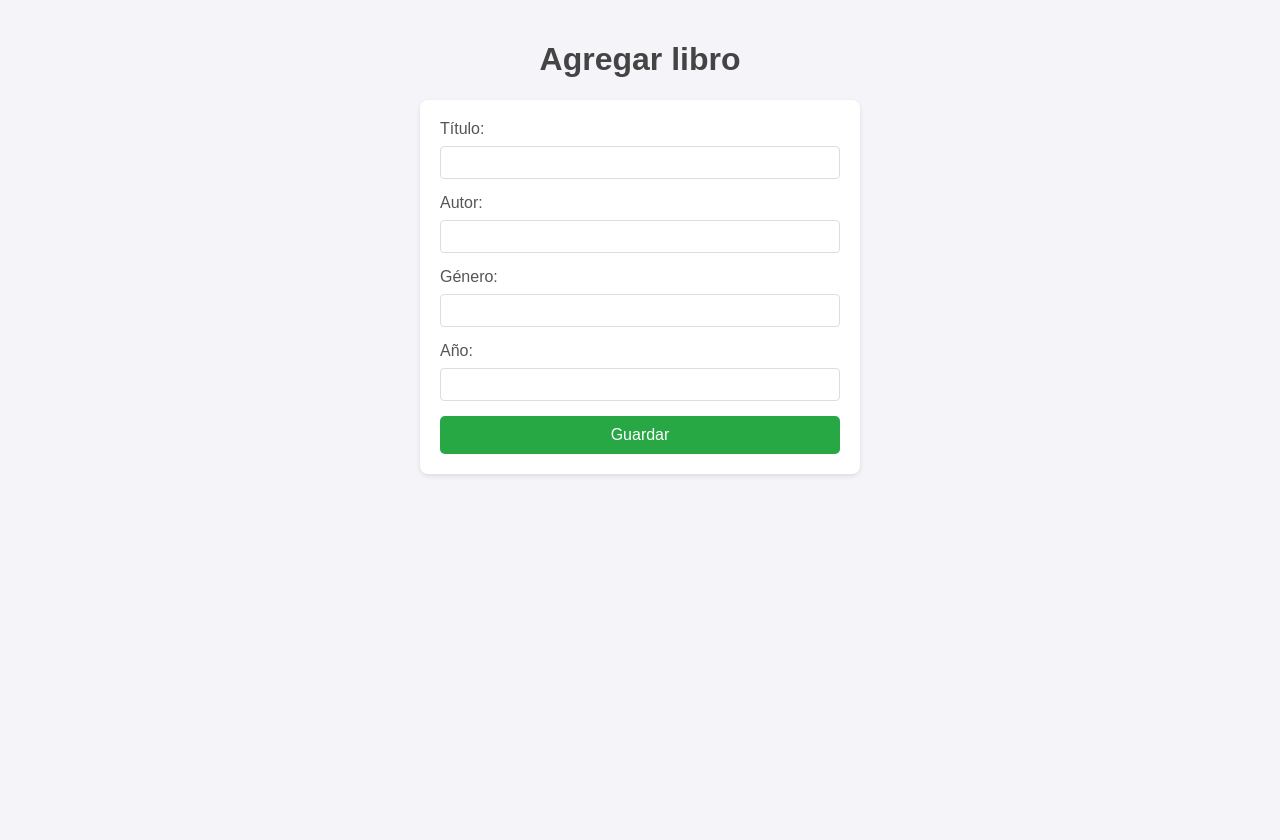
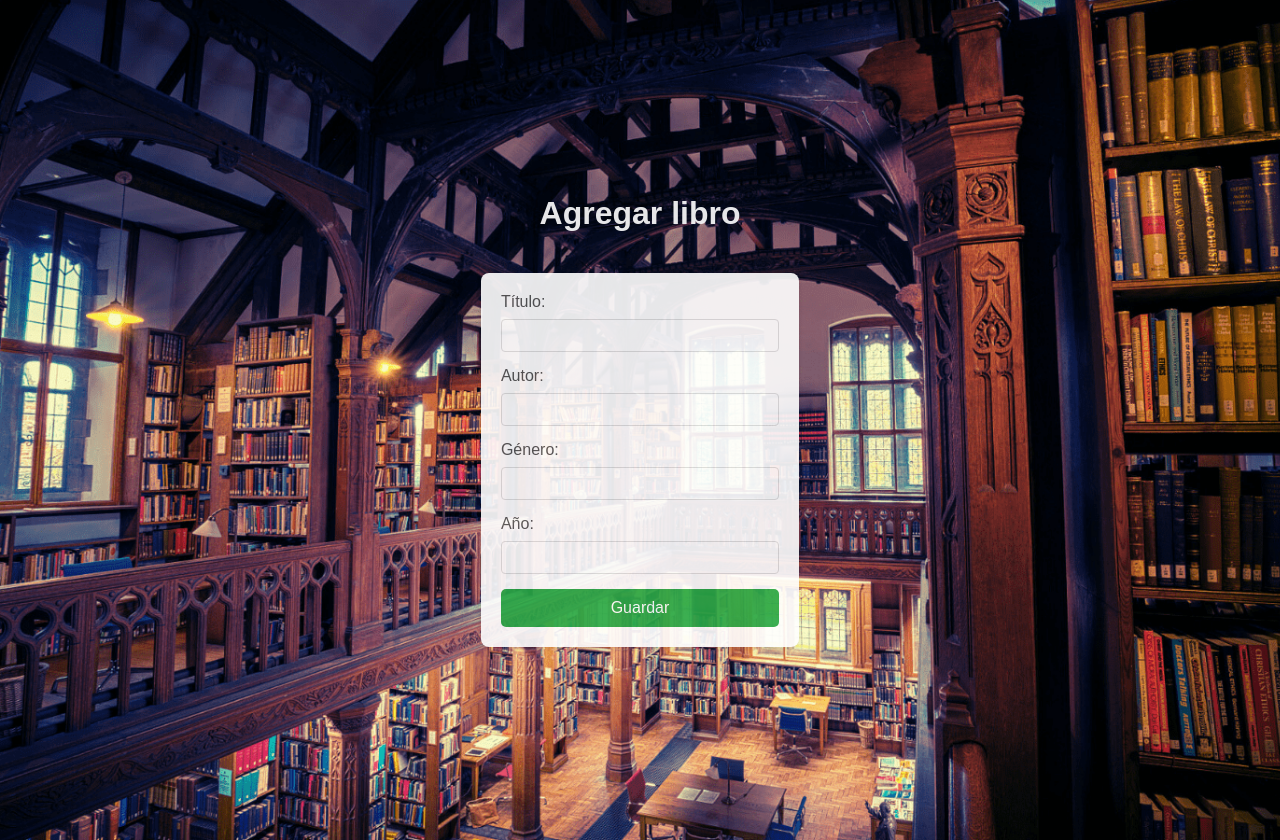
Before and after one commit to DiegoEsteban10/MVC-y-PDO, a PHP site: page /agregar.php in a window 1280 px wide. Before the commit the page ends 476 px from the top, so only its background shows below. Run offline with PHP 8.4, Linux system fonts and the light colour scheme.

Commit message:
cambio en el background

```diff
--- a/agregar.php
+++ b/agregar.php
@@ -22,16 +22,24 @@ if ($_SERVER['REQUEST_METHOD'] == 'POST') {
     <meta name="viewport" content="width=device-width, initial-scale=1.0">
     <title>Agregar libro</title>
     <style>
-        body {
+           body {
             font-family: Arial, sans-serif;
-            background-color: #f4f4f9;
+            background-image: url('biblioteca.png'); /* Establecer la imagen como fondo */
+            background-size: cover; /* Cubrir todo el fondo */
+            background-repeat: no-repeat; /* No repetir la imagen */
             margin: 0;
             padding: 20px;
             color: #333;
+            opacity: 0.9; /* Opacidad para que el texto sea legible */
+            display: flex;
+            flex-direction: column;
+            align-items: center; /* Centrar elementos horizontalmente */
+            justify-content: center; /* Centrar elementos verticalmente */
+            height: 100vh; /* Altura completa de la ventana */
         }
         h1 {
             text-align: center;
-            color: #444;
+            color: ;
         }
         form {
             max-width: 400px;
@@ -66,10 +74,13 @@ if ($_SERVER['REQUEST_METHOD'] == 'POST') {
         input[type="submit"]:hover {
             background-color: #218838;
         }
+        .colorcito {
+            color: #FFFFFF;
+        }
     </style>
 </head>
 <body>
-    <h1>Agregar libro</h1>
+    <h1 class="colorcito">Agregar libro</h1>
     <form action="" method="post">
         <label for="titulo">Título:</label>
         <input type="text" id="titulo" name="titulo">
```
Also changed, not shown: index.php (+15 -3 lines), biblioteca.png (added).
